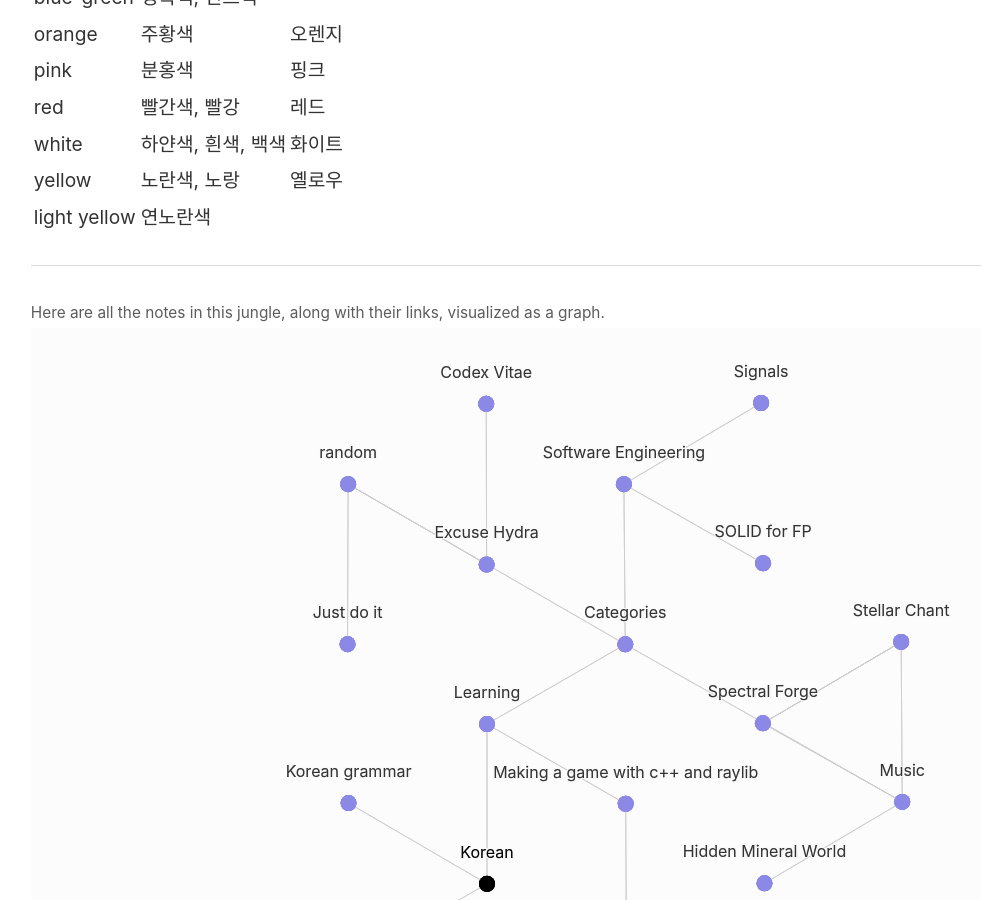
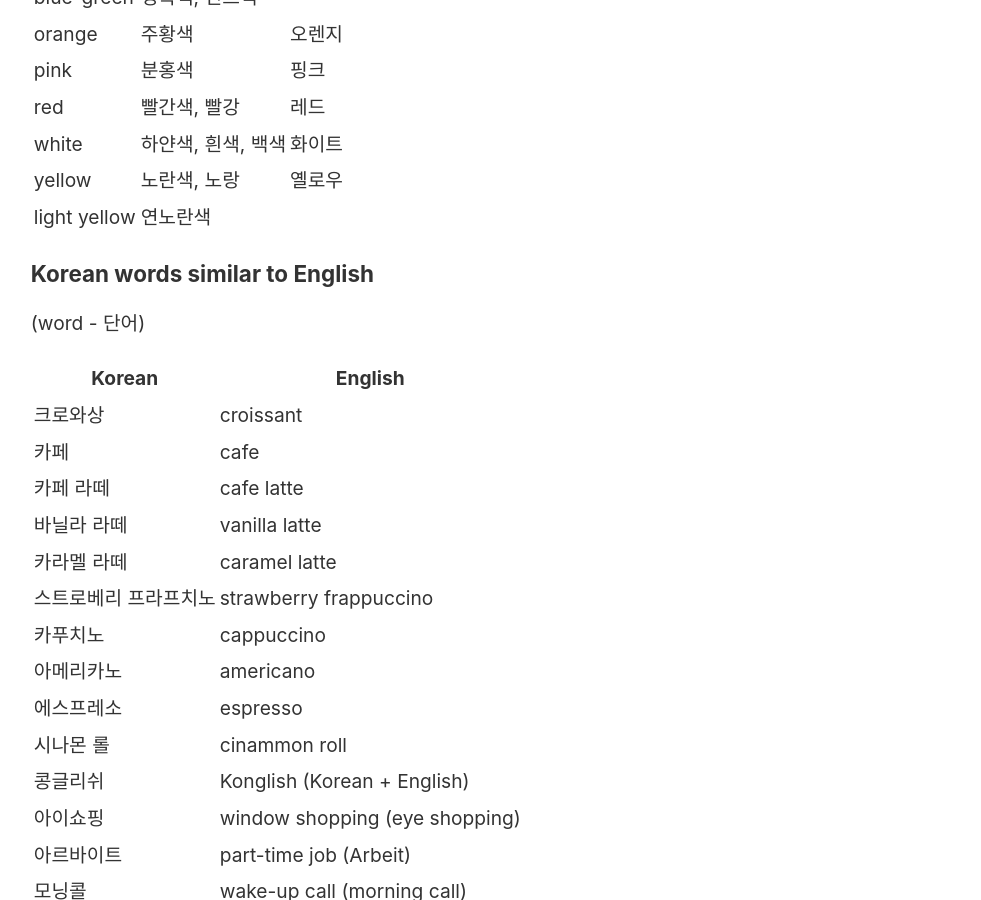
Before and after one commit to Dreat/digital_jungle, a Jekyll site: the page built from _notes/Korean phrases.md, in a window 1280 px wide and 900 px high, scrolled down 6764 px. Shown: the whole window, without its empty margins (46-1027 px from the left). Built offline with Jekyll 4.4.1, drawn with Linux system fonts in a browser that asks for light colours; some of the changed text lies outside the part shown.

Commit message:
Konglish notes

```diff
--- a/_notes/Korean phrases.md
+++ b/_notes/Korean phrases.md
@@ -228,3 +228,26 @@ _(with verbs)_
 | white        | 하얀색, 흰색, 백색 | 화이트                |
 | yellow       | 노란색, 노랑     | 옐로우                |
 | light yellow | 연노란색        |                    |
+
+### Korean words similar to English
+
+ (word - 단어)
+
+| Korean      | English                        |
+| ----------- | ------------------------------ |
+| 크로와상        | croissant                      |
+| 카페          | cafe                           |
+| 카페 라떼       | cafe latte                     |
+| 바닐라 라떼      | vanilla latte                  |
+| 카라멜 라떼      | caramel latte                  |
+| 스트로베리 프라프치노 | strawberry frappuccino         |
+| 카푸치노        | cappuccino                     |
+| 아메리카노       | americano                      |
+| 에스프레소       | espresso                       |
+| 시나몬 롤       | cinammon roll                  |
+| 콩글리쉬        | Konglish (Korean + English)    |
+| 아이쇼핑        | window shopping (eye shopping) |
+| 아르바이트       | part-time job (Arbeit)         |
+| 모닝콜         | wake-up call (morning call)    |
+| 서비스         | one the house (service)        |
+| 린스          | har conditioner (rinse)        |
```
Also changed, not shown: _notes/Korean grammar.md (+2 -0 lines).
